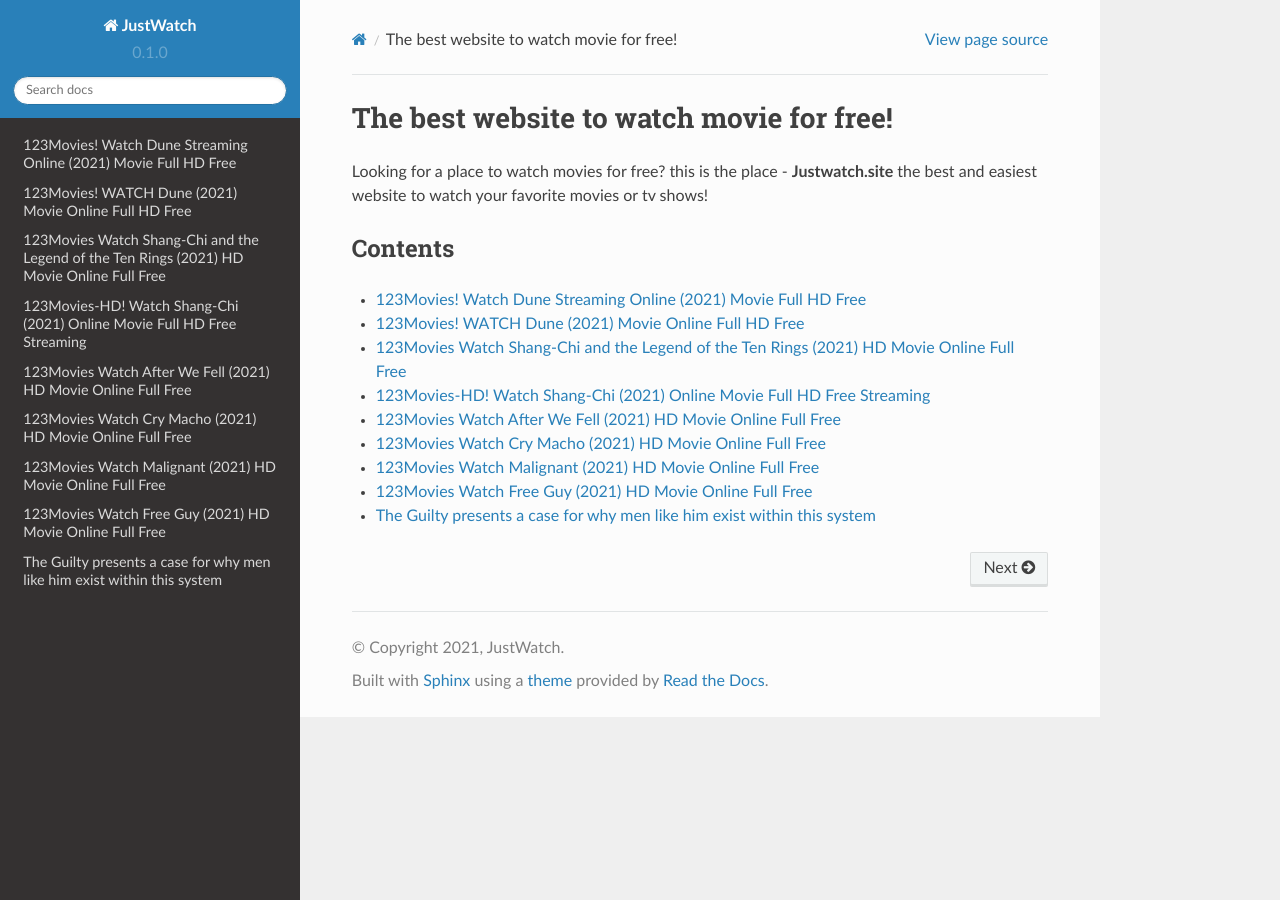
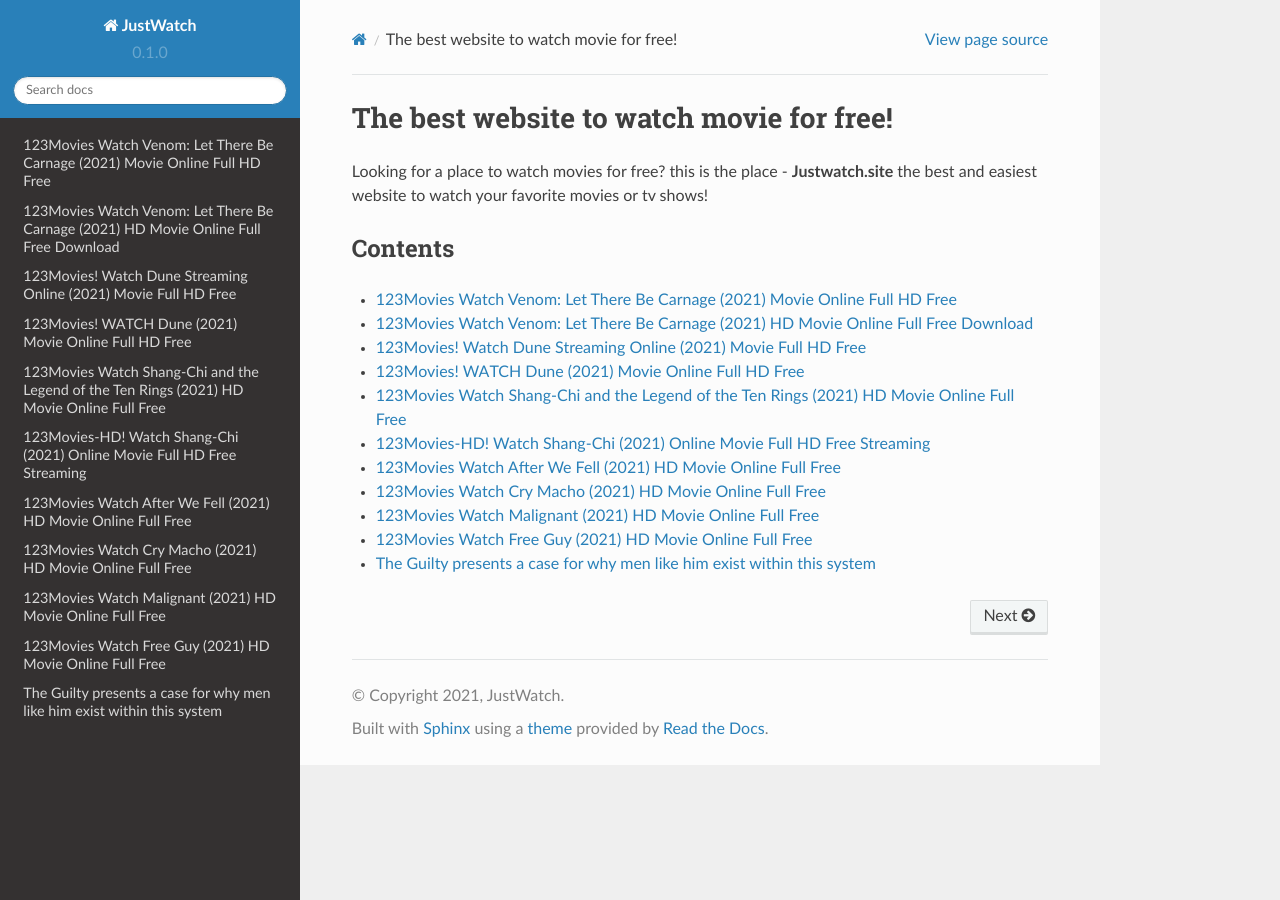
Before and after one commit to onegite/justwatch, a Sphinx documentation site: the page built from docs/source/index.rst, in a window 1280 px wide. Built offline with Sphinx 7.4.7 and the Read the Docs theme 2.0.0, drawn with Linux system fonts in a browser that asks for light colours.

Commit message:
Update index.rst

```diff
--- a/docs/source/index.rst
+++ b/docs/source/index.rst
@@ -8,6 +8,8 @@
 
 .. toctree::
 
+   123movies-watch-venom-let-there-be-carnage-2021-movie-online-full-hd-free
+   123movies-watch-venom-let-there-be-carnage-2021-hd-movie-online-full-free-download
    watch-dune-streaming-online-movie-full-hd-free
    watch-dune-2021-full-movie-online-free
    watch-shang-chi-2021-full-movie-online-free
```
